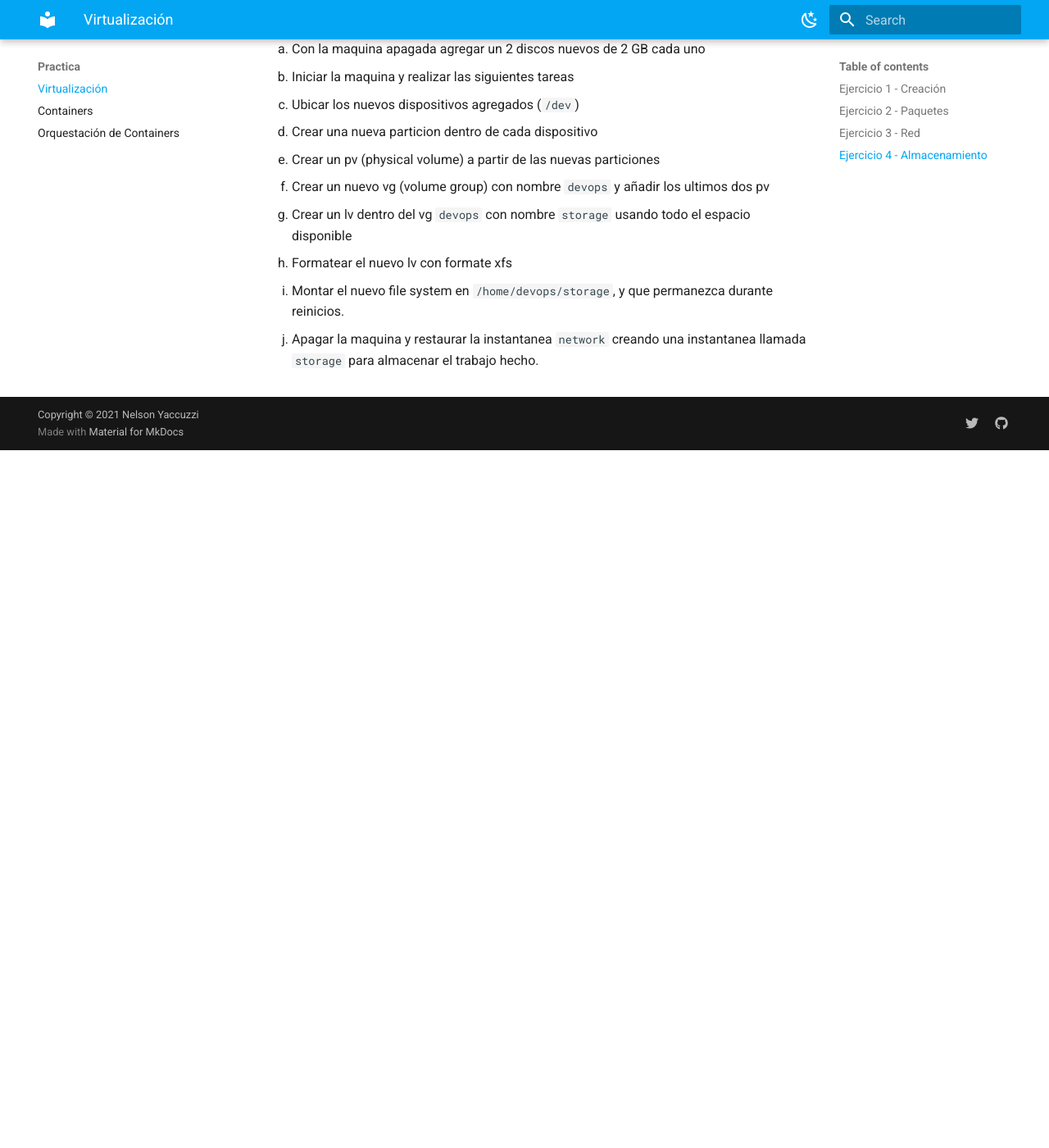
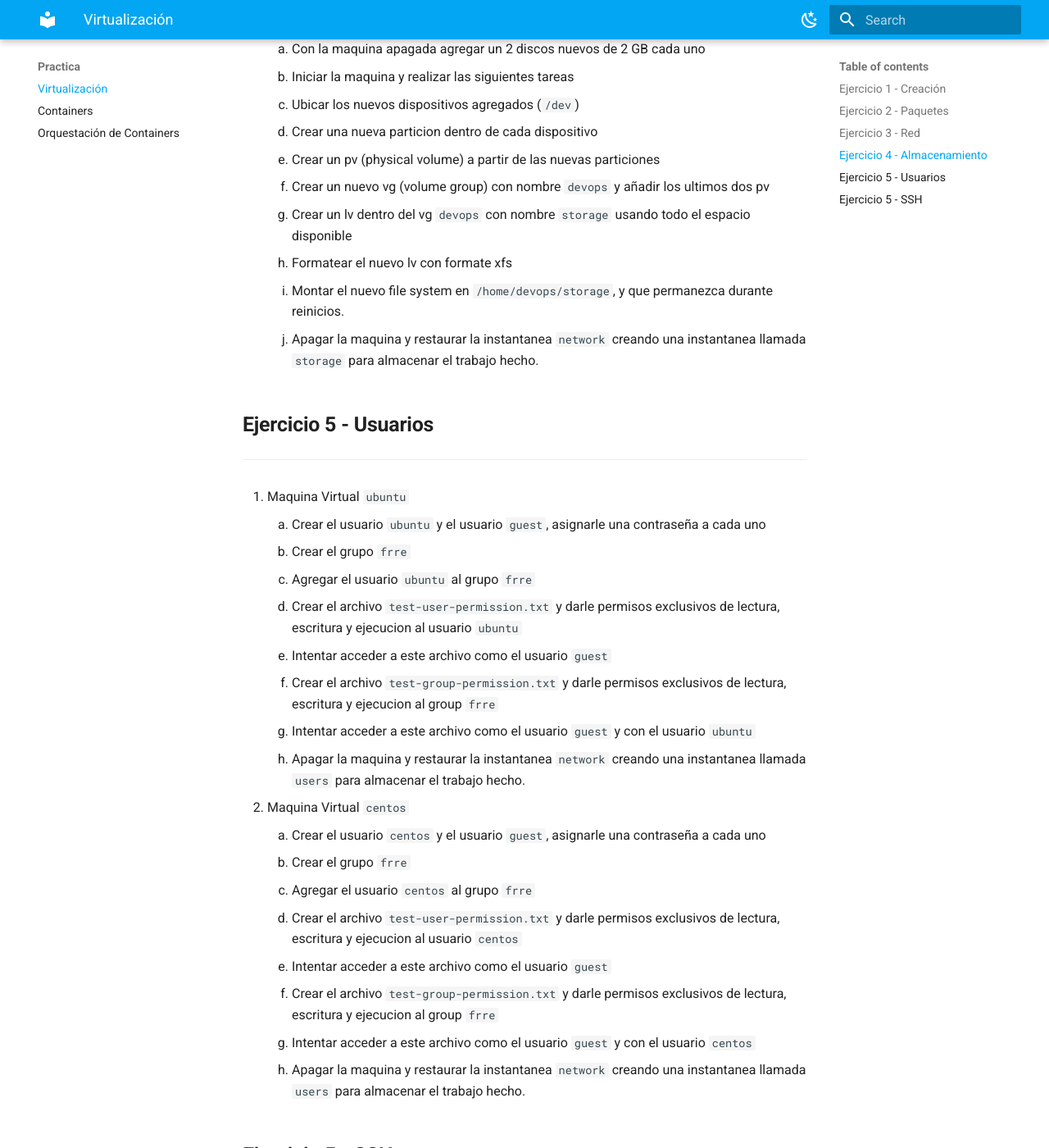
Before and after one commit to nelsonyaccuzzi/mkops, an MkDocs documentation site: the page built from docs/practica/1. virtualizacion.md, in a window 1280 px wide and 1400 px high, scrolled down 3950 px. Shown: the whole window at 82% size. Built offline with MkDocs 1.6.1 and Material for MkDocs 9.7.7, drawn with Linux system fonts in a browser that asks for light colours; before the commit the page ends 4499 px from its top, so only the background shows below that; some of the changed text lies outside the part shown.

Commit message:
ejercicio 5 y 6

```diff
--- a/docs/practica/1. virtualizacion.md
+++ b/docs/practica/1. virtualizacion.md
@@ -128,3 +128,47 @@
        - Formatear el nuevo lv con formate xfs
        - Montar el nuevo file system en `/home/devops/storage`, y que permanezca durante reinicios.
        - Apagar la maquina y restaurar la instantanea `network` creando una instantanea llamada `storage` para almacenar el trabajo hecho.
+
+
+## **Ejercicio 5 - Usuarios**
+---
+
+
+1. Maquina Virtual `ubuntu`
+    1. Crear el usuario `ubuntu` y el usuario `guest`, asignarle una contraseña a cada uno
+    -  Crear el grupo `frre`
+    -  Agregar el usuario `ubuntu` al grupo `frre`
+    -  Crear el archivo `test-user-permission.txt` y darle permisos exclusivos de lectura, escritura y ejecucion al usuario `ubuntu`
+    -  Intentar acceder a este archivo como el usuario `guest`
+    -  Crear el archivo `test-group-permission.txt` y darle permisos exclusivos de lectura, escritura y ejecucion al group `frre`
+    -  Intentar acceder a este archivo como el usuario `guest` y con el usuario `ubuntu`
+    -  Apagar la maquina y restaurar la instantanea `network` creando una instantanea llamada `users` para almacenar el trabajo hecho.
+
+- Maquina Virtual `centos`
+    1. Crear el usuario `centos` y el usuario `guest`, asignarle una contraseña a cada uno
+    -  Crear el grupo `frre`
+    -  Agregar el usuario `centos` al grupo `frre`
+    -  Crear el archivo `test-user-permission.txt` y darle permisos exclusivos de lectura, escritura y ejecucion al usuario `centos`
+    -  Intentar acceder a este archivo como el usuario `guest`
+    -  Crear el archivo `test-group-permission.txt` y darle permisos exclusivos de lectura, escritura y ejecucion al group `frre`
+    -  Intentar acceder a este archivo como el usuario `guest` y con el usuario `centos`
+    -  Apagar la maquina y restaurar la instantanea `network` creando una instantanea llamada `users` para almacenar el trabajo hecho.
+
+
+## **Ejercicio 5 - SSH**
+---
+
+
+1. Maquina Virtual `ubuntu`
+    1. Crear una clave ssh para el usuario `ubuntu`
+    -  Autorizar la clave publica generada para el usuario `centos` en la maquina virtual `centos`
+    -  Ingresar por ssh con el usuario `centos` a la maquina virtual `centos` a traves de la clave generada
+    -  Repetir las pruebas de permisos del ejercicio anterior
+    -  Apagar la maquina y restaurar la instantanea `network` creando una instantanea llamada `ssh` para almacenar el trabajo hecho.
+
+1. Maquina Virtual `centos`
+    1. Crear una clave ssh para el usuario `centos`
+    -  Autorizar la clave publica generada para el usuario `ubuntu` en la maquina virtual `ubuntu`
+    -  Ingresar por ssh con el usuario `ubuntu` a la maquina virtual `ubuntu` a traves de la clave generada
+    -  Repetir las pruebas de permisos del ejercicio anterior
+    -  Apagar la maquina y restaurar la instantanea `network` creando una instantanea llamada `ssh` para almacenar el trabajo hecho.
```
